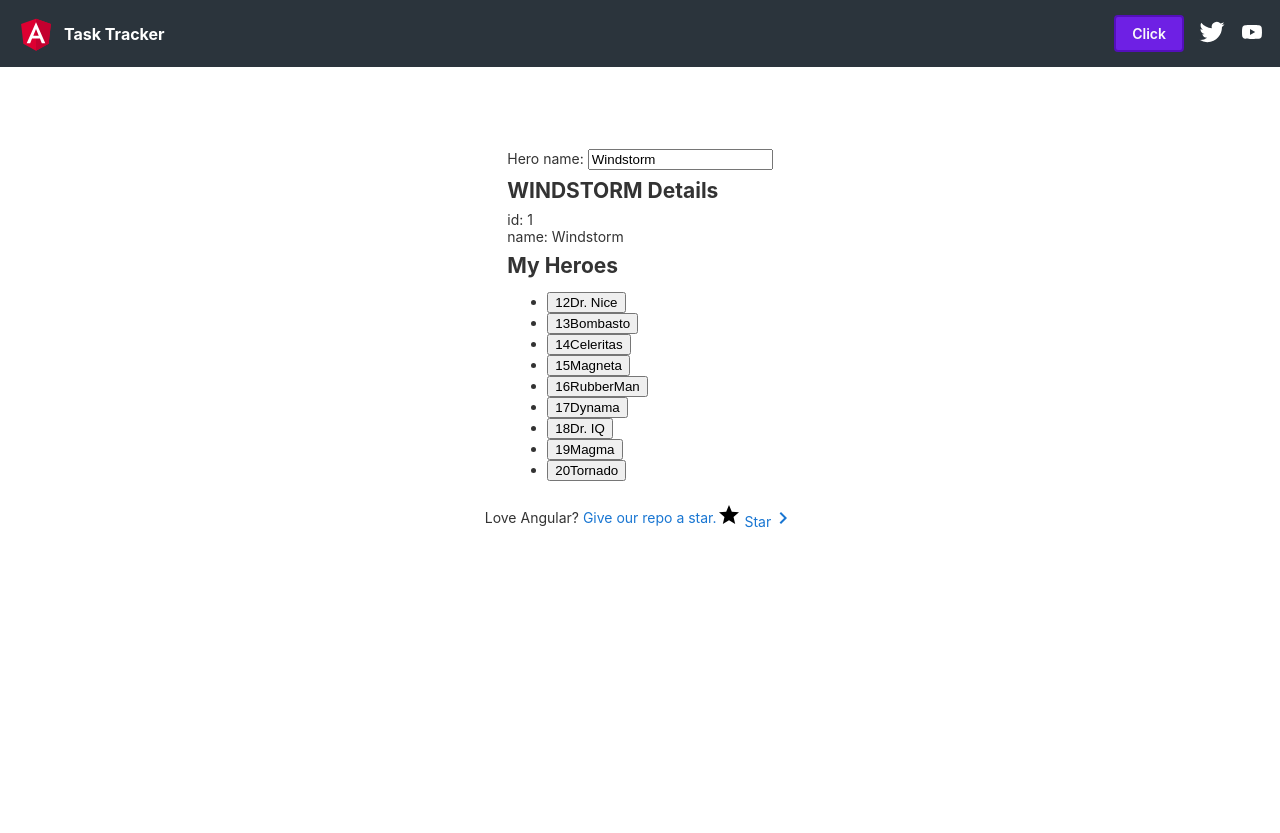
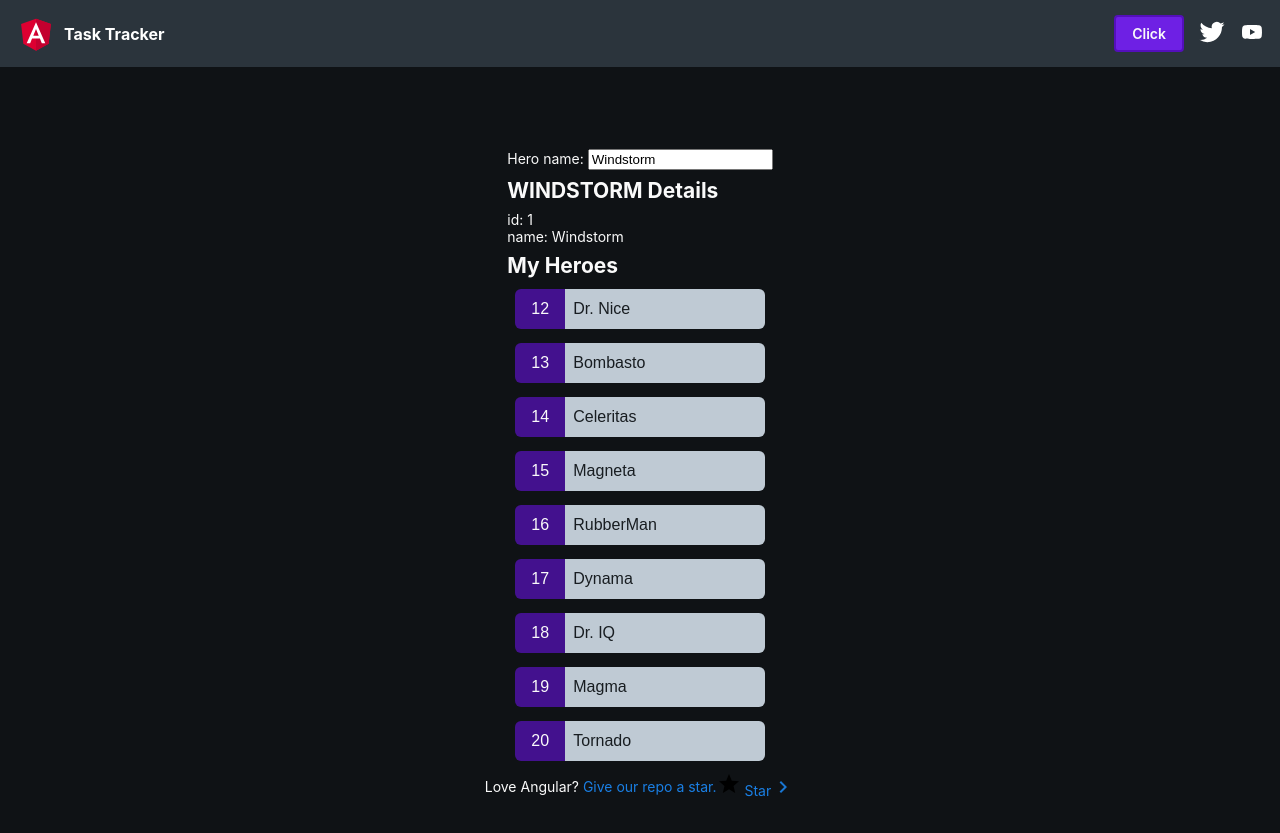
Before and after one commit to myronschippers/ang-strech, an Angular app: page / in a window 1280 px wide. Before the commit the page ends 800 px from the top, so only its background shows below. Built offline with nearby package versions, Linux system fonts and the light colour scheme.

Commit message:
adding styling and a selected state to the heroes list

```diff
--- a/src/app/components/heroes/heroes.component.html
+++ b/src/app/components/heroes/heroes.component.html
@@ -7,12 +7,26 @@
 <div><span>id: </span>{{ hero.id }}</div>
 <div><span>name: </span>{{ hero.name }}</div>
 
+<div *ngIf="selectedHero">
+  <h2>{{ selectedHero.name | uppercase }} Details</h2>
+  <div>id: {{ selectedHero.id }}</div>
+  <div>
+    <label for="hero-name">Hero name: </label>
+    <input id="hero-name" [(ngModel)]="selectedHero.name" placeholder="name" />
+  </div>
+</div>
+
 <h2>My Heroes</h2>
-<ul class="heroes">
+<ul class="heroes-list">
   <li *ngFor="let indvHero of heroes">
-    <button type="button">
-      <span class="badge">{{ indvHero.id }}</span>
-      <span class="name">{{ indvHero.name }}</span>
+    <button
+      class="hero-block"
+      [class.selected]="indvHero === selectedHero"
+      type="button"
+      (click)="onSelect(indvHero)"
+    >
+      <span class="hero-block--badge">{{ indvHero.id }}</span>
+      <span class="hero-block--name">{{ indvHero.name }}</span>
     </button>
   </li>
 </ul>
--- a/src/app/components/heroes/heroes.component.scss
+++ b/src/app/components/heroes/heroes.component.scss
@@ -0,0 +1,51 @@
+.heroes-list {
+  margin: 0;
+  padding: 0;
+  list-style: none;
+
+  & > * {
+    margin-bottom: 0.8rem;
+  }
+
+  & > *:last-child {
+    margin-bottom: 0;
+  }
+}
+
+.hero-block {
+  display: flex;
+  align-items: stretch;
+  column-gap: 0;
+  width: 100%;
+  // padding: 0.8rem;
+  border: 2px solid transparent;
+  background-color: transparent;
+  cursor: pointer;
+  font-size: 1.6rem;
+}
+
+.hero-block--badge {
+  display: block;
+  width: 5rem;
+  padding: 1.2rem 0;
+  border-radius: 3px;
+  border-radius: 6px 0 0 6px;
+  background-color: #43118e;
+  color: #fafafa;
+  line-height: 1;
+  text-align: center;
+}
+
+.hero-block--name {
+  flex-grow: 2;
+  display: flex;
+  align-items: center;
+  padding: 0.8rem;
+  border-radius: 0 6px 6px 0;
+  background-color: #bfcad4;
+  color: #181d21;
+}
+
+.selected {
+  border: 2px solid #7d2cf6;
+}
--- a/src/app/components/heroes/heroes.component.ts
+++ b/src/app/components/heroes/heroes.component.ts
@@ -1,4 +1,4 @@
-import { Component } from '@angular/core';
+import { Component, Output } from '@angular/core';
 import { HEROES } from '../../constants';
 import { Hero } from '../../types';
 
@@ -14,4 +14,9 @@ export class HeroesComponent {
   };
 
   heroes: Hero[] = HEROES;
+
+  selectedHero?: Hero;
+  onSelect(hero: Hero): void {
+    this.selectedHero = hero;
+  }
 }
--- a/src/styles.scss
+++ b/src/styles.scss
@@ -1,5 +1,10 @@
 html {
   font-size: 10px;
+}
+
+html,
+body {
+  background-color: #0f1215;
 }
 
 * {
@@ -12,7 +17,7 @@ body {
   font-family: -apple-system, BlinkMacSystemFont, "Segoe UI", Roboto, Helvetica,
     Arial, sans-serif, "Apple Color Emoji", "Segoe UI Emoji", "Segoe UI Symbol";
   font-size: 1.4rem;
-  color: #333;
+  color: #fafafa;
   -webkit-font-smoothing: antialiased;
   -moz-osx-font-smoothing: grayscale;
 }
@@ -33,10 +38,10 @@ p {
 a,
 a:visited,
 a:hover {
-  color: #1976d2;
+  color: #1a7fe4;
   text-decoration: none;
 }
 
 a:hover {
-  color: #125699;
+  color: #2e94fa;
 }
```
